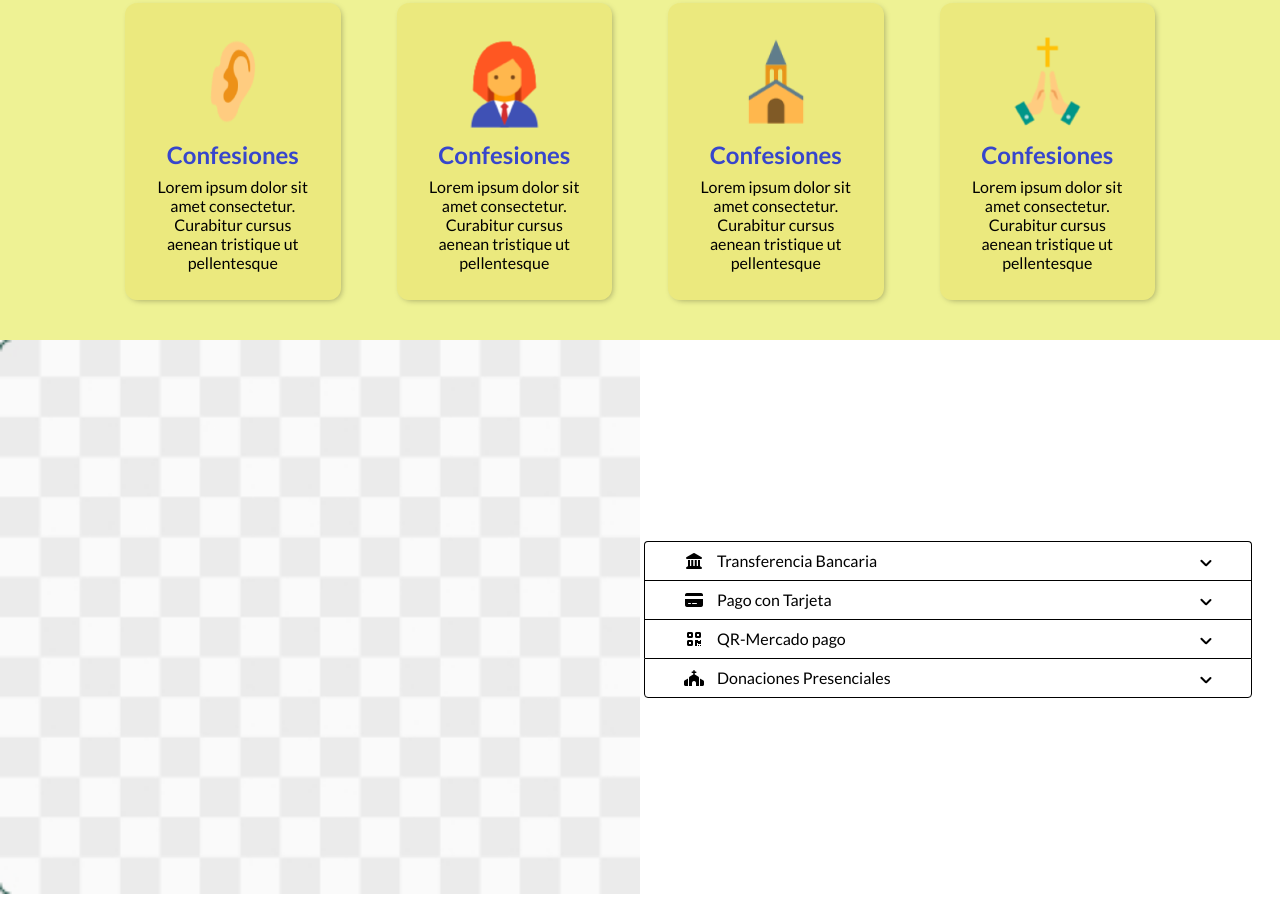
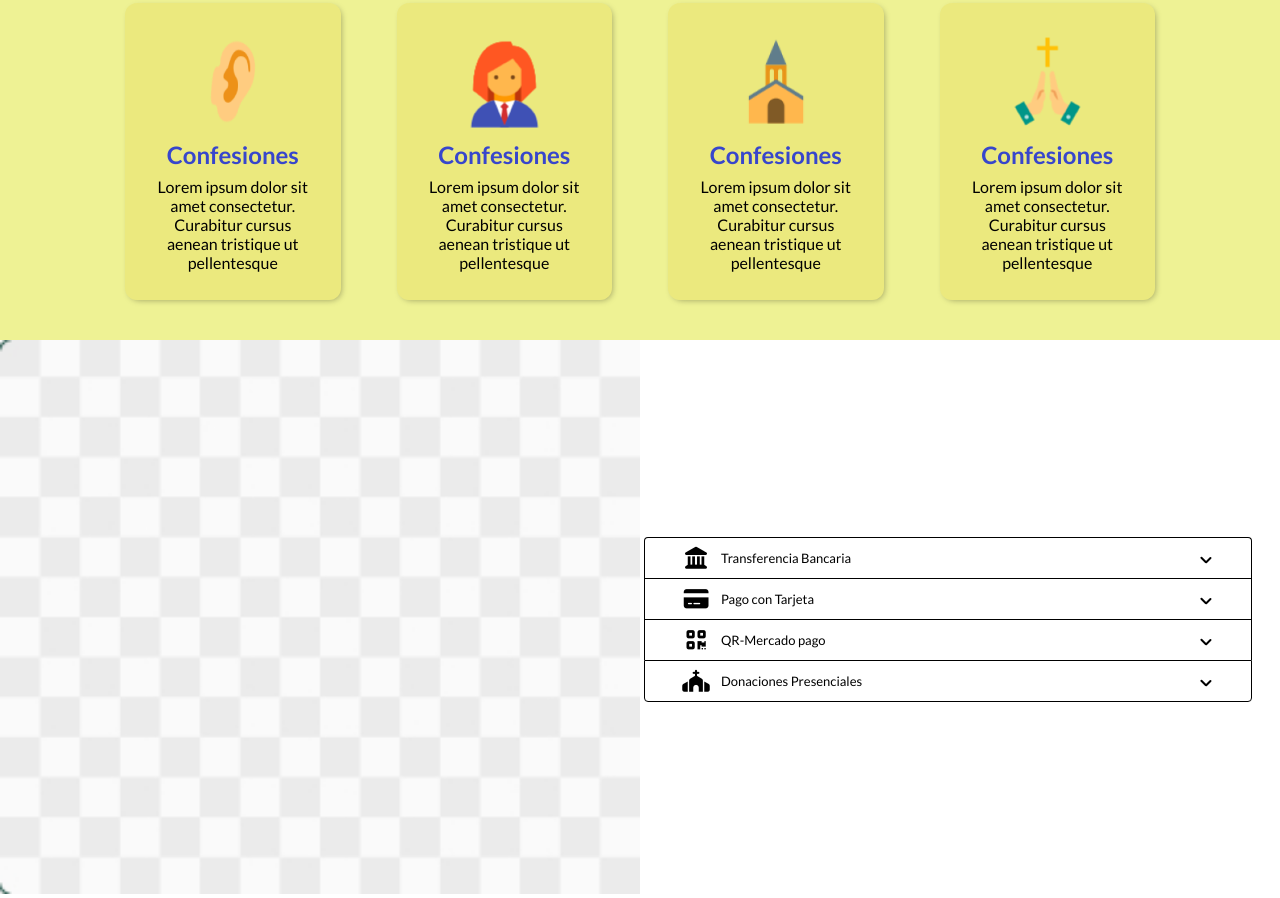
Before and after one commit to Tomas-Martin-dev/Project-Parroquia-La-Merced-, a plain HTML site: page componets.html in a window 1280 px wide. Shown: the part 2007-2905 px from the top of the page. Drawn offline with Linux system fonts and the light colour scheme.

Commit message:
responsive a los icons del box de pago

```diff
--- a/CSS/components.css
+++ b/CSS/components.css
@@ -1133,18 +1133,19 @@ input[type="checkbox"]:checked~.hamburger-lines .line3 {
 }
 
 /* Box de pagos para Donaciones */
-.cbp{
+.cbp {
     display: flex;
     align-items: center;
     justify-content: center;
 }
 
-.container-img{
-    @media screen and (width > 1279px){
+.container-img {
+    @media screen and (width > 1279px) {
         display: block !important;
         width: 50%;
     }
-    & img{
+
+    & img {
         width: 100%;
         height: auto;
     }
@@ -1158,18 +1159,21 @@ input[type="checkbox"]:checked~.hamburger-lines .line3 {
     flex-flow: column nowrap;
     width: 100%;
 
-    @media screen and (width > 359px){
+    @media screen and (width > 359px) {
         padding: 0 40px;
     }
-    @media screen and (width > 639px){
-        padding: 0 110px ;
+
+    @media screen and (width > 639px) {
+        padding: 0 110px;
         max-width: 784px;
         min-width: 515px;
     }
-    @media screen and (width > 1279px){
+
+    @media screen and (width > 1279px) {
         padding: 0 28px 0 4px;
         width: 50%;
     }
+
     .box {
         display: flex;
         flex-flow: row wrap;
@@ -1177,27 +1181,30 @@ input[type="checkbox"]:checked~.hamburger-lines .line3 {
         padding: 6px 24px;
         user-select: none;
 
-        @media screen and (width > 639px){
+        @media screen and (width > 639px) {
             padding: 9px 35px;
         }
 
-        &.tranferencia{
+        &.tranferencia {
             border-top: #000 solid 1px;
             border-left: #000 solid 1px;
             border-right: #000 solid 1px;
             border-radius: 4px 4px 0px 0px;
         }
-        &.tarjeta{
+
+        &.tarjeta {
             border-top: #000 solid 1px;
             border-left: #000 solid 1px;
             border-right: #000 solid 1px;
         }
-        &.mp{
+
+        &.mp {
             border-top: #000 solid 1px;
             border-left: #000 solid 1px;
             border-right: #000 solid 1px;
         }
-        &.presencial{
+
+        &.presencial {
             border-top: #000 solid 1px;
             border-left: #000 solid 1px;
             border-right: #000 solid 1px;
@@ -1213,18 +1220,28 @@ input[type="checkbox"]:checked~.hamburger-lines .line3 {
     display: flex;
     flex-flow: row nowrap;
     align-items: center;
+    gap: 9px;
+    font-size: 16px;
 
     font-family: var(--Lato);
     font-size: var(--sizeTextSmall);
 
-    @media screen and (width > 639px){
-        font-size: 16px;
+    & i {
+        width: 32px;
+        height: auto;
+        font-size: 22px;
+        text-align: center;
     }
-    & i {
-        width: 28px;
-        height: auto;
-        text-align: center;
-        margin-right: 9px;
+
+    @media screen and (width <=639px) {
+        font-size: 13px;
+
+        & i {
+            width: 24px;
+            height: auto;
+            font-size: 16px;
+            text-align: center;
+        }
     }
 }
 
@@ -1249,6 +1266,7 @@ input[type="checkbox"]:checked~.hamburger-lines .line3 {
         transform-origin: 50% calc(100% - .6px);
         transition: transform 0.3s ease;
     }
+
     &::before {
         transform: rotate(45deg);
     }
@@ -1258,7 +1276,7 @@ input[type="checkbox"]:checked~.hamburger-lines .line3 {
     }
 }
 
-.arrow-box__click{
+.arrow-box__click {
     &::before {
         top: 50%;
         left: 45%;
@@ -1274,14 +1292,14 @@ input[type="checkbox"]:checked~.hamburger-lines .line3 {
     }
 }
 
-.info-vissibility{
+.info-vissibility {
     width: 100%;
     height: auto;
     display: block !important;
     text-align: center;
 }
 
-.info-tarjeta{
+.info-tarjeta {
     padding: 8px 24px;
     font-family: var(--Lato);
     font-size: 12px;
@@ -1292,7 +1310,7 @@ input[type="checkbox"]:checked~.hamburger-lines .line3 {
 
 .info-tranferencia,
 .info-mp,
-.info-presencial{
+.info-presencial {
     padding: 8px 24px;
     font-family: var(--Lato);
     font-size: 12px;
--- a/componets.html
+++ b/componets.html
@@ -187,7 +187,7 @@
         <div class="container-img" style="display: none ;"><img src="./MEDIA/PHOTOS/foto-sin-fondo.jpg" alt="donaciones"></div>
         <div class="container-box">
             <div class="box tranferencia">
-                <div class="content-icons-text"><i class="fa-solid fa-landmark"></i>Transferencia Bancaria</div>
+                <div class="content-icons-text"><i class="fa-solid fa-landmark"></i><p>Transferencia Bancaria</p></div>
                 <div class="arrow-box" onclick="activarInfo(this)"></div>
                 <div id="container-info" class="" style="display: none;">
                     <p class="info-tranferencia" href="" target="_blank">Lorem ipsum dolor sit amet consectetur adipisicing
@@ -196,7 +196,7 @@
                 </div>
             </div>
             <div class="box tarjeta">
-                <div class="content-icons-text"><i class="fa-solid fa-credit-card"></i>Pago con Tarjeta</div>
+                <div class="content-icons-text"><i class="fa-solid fa-credit-card"></i><p>Pago con Tarjeta</p></div>
                 <div class="arrow-box " onclick="activarInfo(this)"></div>
                 <div id="container-info" class="" style="display: none;">
                     <a class="info-tarjeta" href="https://www.mercadopago.com.ar/" target="_blank">Link para pagos con
@@ -204,15 +204,14 @@
                 </div>
             </div>
             <div class="box mp">
-                <div class="content-icons-text"><i class="fa-solid fa-qrcode qr"></i>QR-Mercado pago</div>
+                <div class="content-icons-text"><i class="fa-solid fa-qrcode qr"></i><p>QR-Mercado pago</p></div>
                 <div class="arrow-box" onclick="activarInfo(this)"></div>
                 <div id="container-info" class="" style="display: none;">
                     <p class="info-mp" href="" target="_blank">QR</p>
                 </div>
             </div>
             <div class="box presencial">
-                <div class="content-icons-text"><i class="fa-solid fa-church" style="color: #000000;"></i> Donaciones
-                    Presenciales</div>
+                <div class="content-icons-text"><i class="fa-solid fa-church" style="color: #000000;"></i><p>Donaciones Presenciales</p></div>
                 <div class="arrow-box" onclick="activarInfo(this)"></div>
                 <div id="container-info" class="" style="display: none;">
                     <p class="info-presencial" href="" target="_blank">Lorem, ipsum dolor sit amet consectetur adipisicing
```
